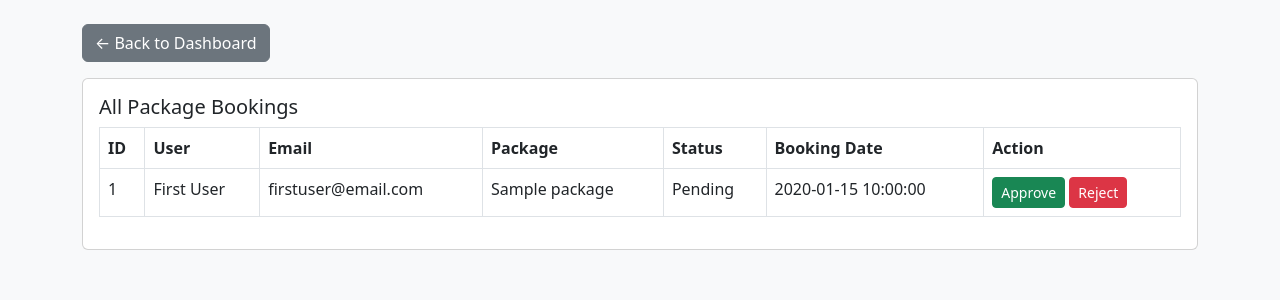
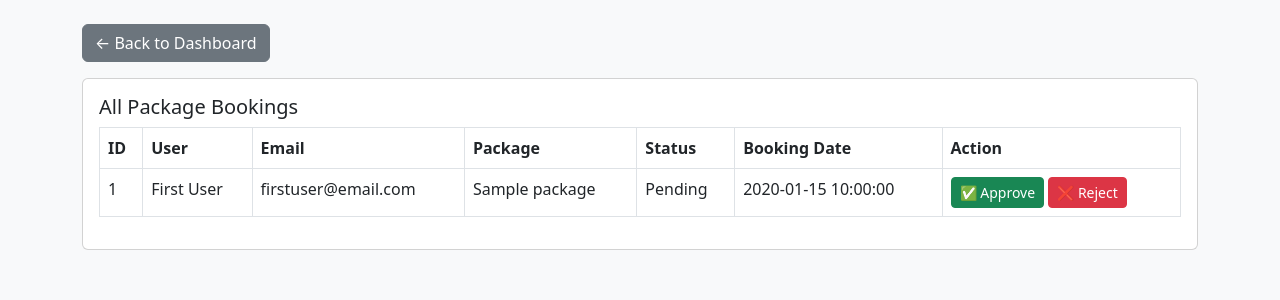
Before and after one commit to pahalwar01/traveller-organizer, a PHP site: page /admin/manage_bookings.php in a window 1280 px wide. Shown: the top 300 px of the page. Run offline with PHP 8.4, Linux system fonts and the light colour scheme; a user stored in the database is signed in; data comes from the database, SQL or seed files in the repository; tables that the repository leaves empty hold one stand-in row (values such as "Sample post").

Commit message:
Update manage_bookings.php

```diff
--- a/admin/manage_bookings.php
+++ b/admin/manage_bookings.php
@@ -5,14 +5,17 @@ if (!isset($_SESSION['admin_id'])) { header("Location: admin_login.php"); exit()
 
 // Approve / Reject
 if (isset($_GET['action']) && isset($_GET['id'])) {
-    $id = intval($_GET['id']);
+    $booking_id = $_GET['id'];
     $action = $_GET['action'];
-    if ($action === 'approve') {
-        $stmt = mysqli_prepare($conn, "UPDATE package_bookings SET status='Confirmed' WHERE id=?");
-    } elseif ($action === 'reject') {
-        $stmt = mysqli_prepare($conn, "UPDATE package_bookings SET status='Rejected' WHERE id=?");
-    } elseif ($action === 'cancel') {
-        $stmt = mysqli_prepare($conn, "UPDATE package_bookings SET status='Cancelled' WHERE id=?");
+
+    if ($action == "approve") {
+        mysqli_query($conn, "UPDATE package_bookings SET status='Confirmed' WHERE id='$booking_id'");
+    } elseif ($action == "reject") {
+        mysqli_query($conn, "UPDATE package_bookings SET status='Rejected' WHERE id='$booking_id'");
+    } elseif ($action == "cancel") {
+        mysqli_query($conn, "UPDATE package_bookings SET status='Cancelled' WHERE id='$booking_id'");
+    } elseif ($action == "reject_cancel") {
+        mysqli_query($conn, "UPDATE package_bookings SET status='Confirmed' WHERE id='$booking_id'");
     }
     if (isset($stmt)) { mysqli_stmt_bind_param($stmt, "i", $id); mysqli_stmt_execute($stmt); mysqli_stmt_close($stmt); }
     header("Location: manage_bookings.php"); exit();
@@ -49,12 +52,15 @@ $res = mysqli_query($conn, "
               <td><?php echo htmlspecialchars($b['status']); ?></td>
               <td><?php echo $b['booking_date']; ?></td>
               <td>
-                <?php if ($b['status'] === 'Pending'): ?>
-                  <a class="btn btn-sm btn-success" href="manage_bookings.php?action=approve&id=<?php echo $b['id']; ?>">Approve</a>
-                  <a class="btn btn-sm btn-danger" href="manage_bookings.php?action=reject&id=<?php echo $b['id']; ?>">Reject</a>
-                <?php else: ?>
-                  <em>No action</em>
-                <?php endif; ?>
+                <?php if ($b['status'] == "Pending") { ?>
+                    <a href="manage_bookings.php?action=approve&id=<?php echo $b['id']; ?>" class="btn btn-success btn-sm">✅ Approve</a>
+                    <a href="manage_bookings.php?action=reject&id=<?php echo $b['id']; ?>" class="btn btn-danger btn-sm">❌ Reject</a>
+                <?php } elseif ($b['status'] == "Cancel_Request") { ?>
+                    <a href="manage_bookings.php?action=cancel&id=<?php echo $b['id']; ?>" class="btn btn-warning btn-sm">✔ Confirm Cancel</a>
+                    <a href="manage_bookings.php?action=reject_cancel&id=<?php echo $b['id']; ?>" class="btn btn-info btn-sm">🚫 Reject Cancel</a>
+                <?php } else { ?>
+                    <em>No action</em>
+                <?php } ?>
               </td>
             </tr>
           <?php endwhile; ?>
```
